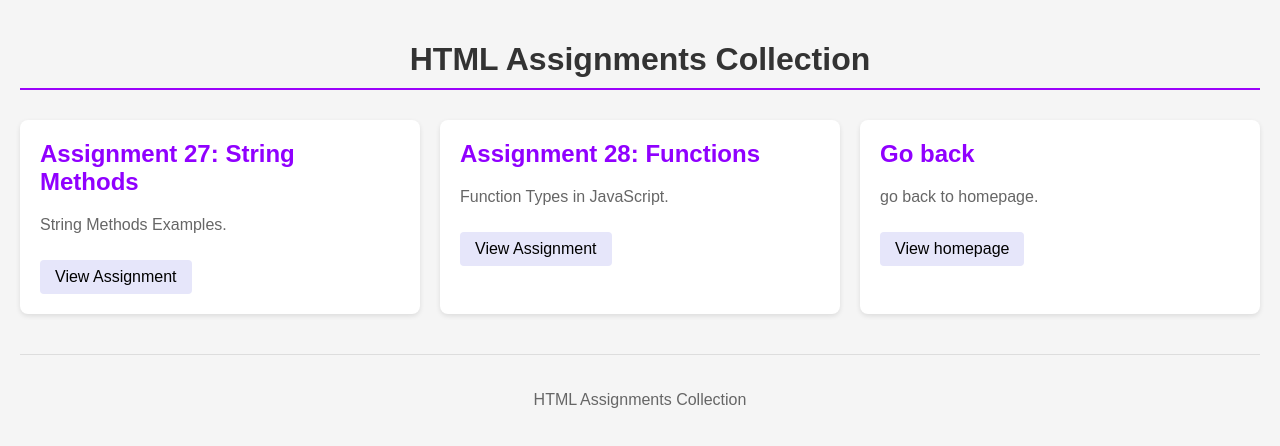
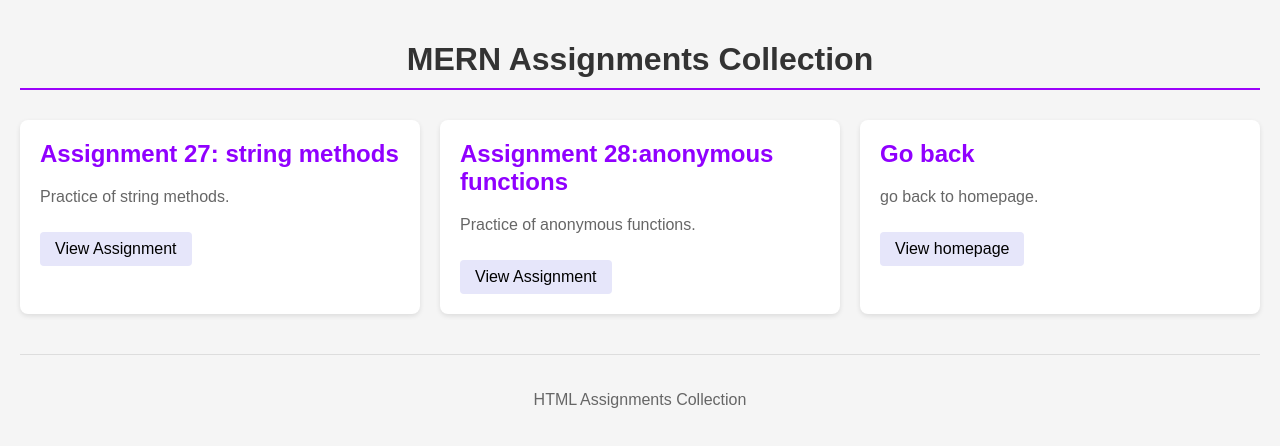
Before and after one commit to 26piyush/Ethnus-Mern, a plain HTML site: page day-8.html in a window 1280 px wide. Drawn offline with Linux system fonts and the light colour scheme.

Commit message:
Add files via upload

```diff
--- a/day-8.html
+++ b/day-8.html
@@ -1,7 +1,7 @@
 <!DOCTYPE html>
 <html>
 <head>
-    <title>HTML Assignments Hub</title>
+    <title>Day-8</title>
     <style>
         body {
             font-family: Arial, sans-serif;
@@ -62,19 +62,19 @@
 </head>
 
 <body>
-    <h1>HTML Assignments Collection</h1>
+    <h1>MERN Assignments Collection</h1>
 
     <div class="container">
 
         <div class="assignment-card">
-            <h2>Assignment 27: String Methods </h2>
-            <p>String Methods Examples.</p>
+            <h2>Assignment 27: string methods </h2>
+            <p>Practice of string methods.</p>
             <a href="assignment27.html">View Assignment</a>
         </div>
 
         <div class="assignment-card">
-            <h2>Assignment 28: Functions </h2>
-            <p>Function Types in JavaScript.</p>
+            <h2>Assignment 28:anonymous functions </h2>
+            <p>Practice of anonymous functions.</p>
             <a href="assignment28.html">View Assignment</a>
         </div>
 
```
Also changed, not shown: day-1.html (+2 -2 lines), day-10.html (+2 -2 lines), day-2.html (+2 -2 lines), day-3.html (+2 -2 lines), day-4.html (+2 -2 lines), day-5.html (+2 -2 lines), day-6.html (+2 -2 lines), day-7.html (+2 -2 lines), day-9.html (+5 -5 lines), index.html (+1 -1 lines).
